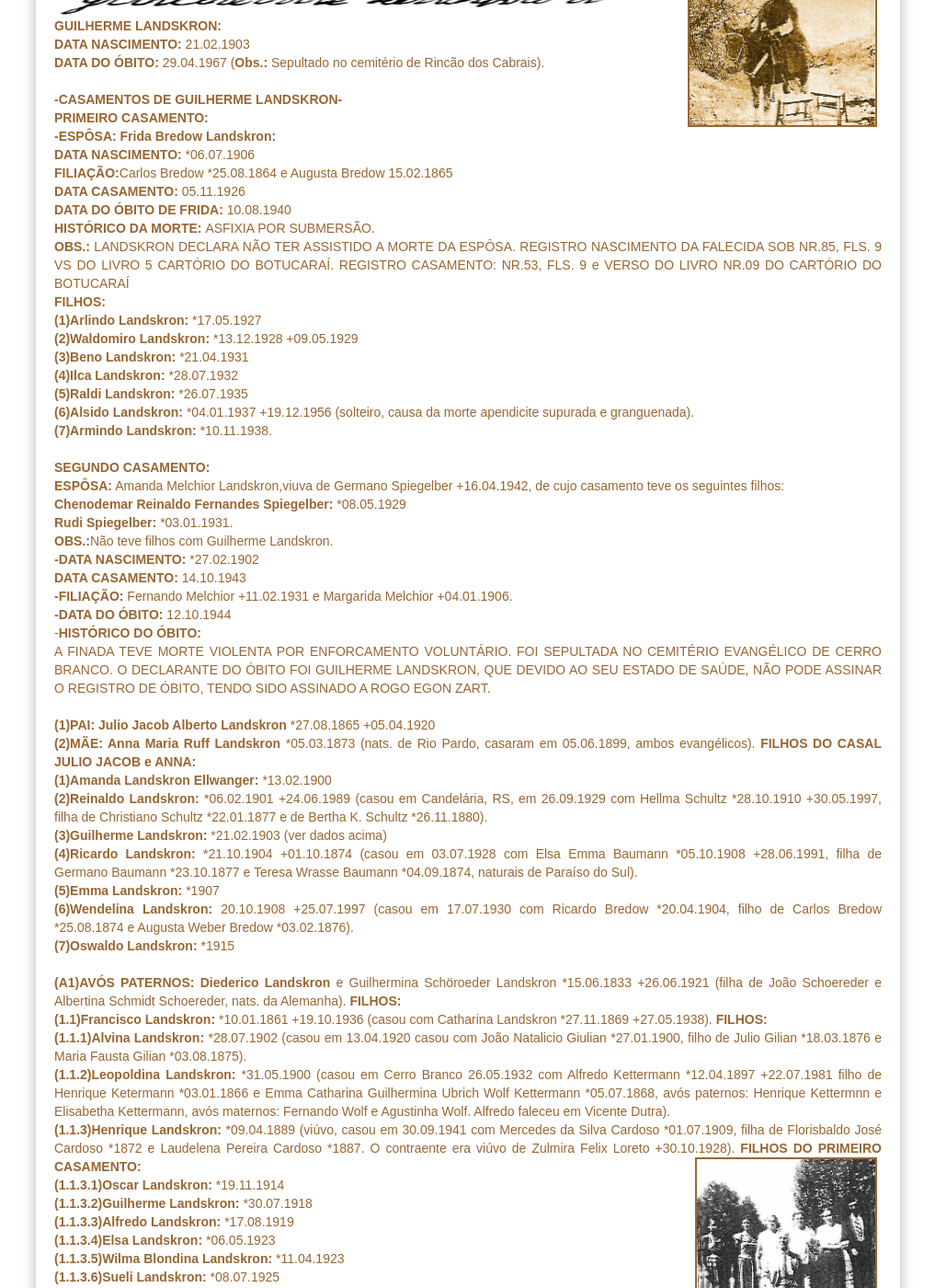
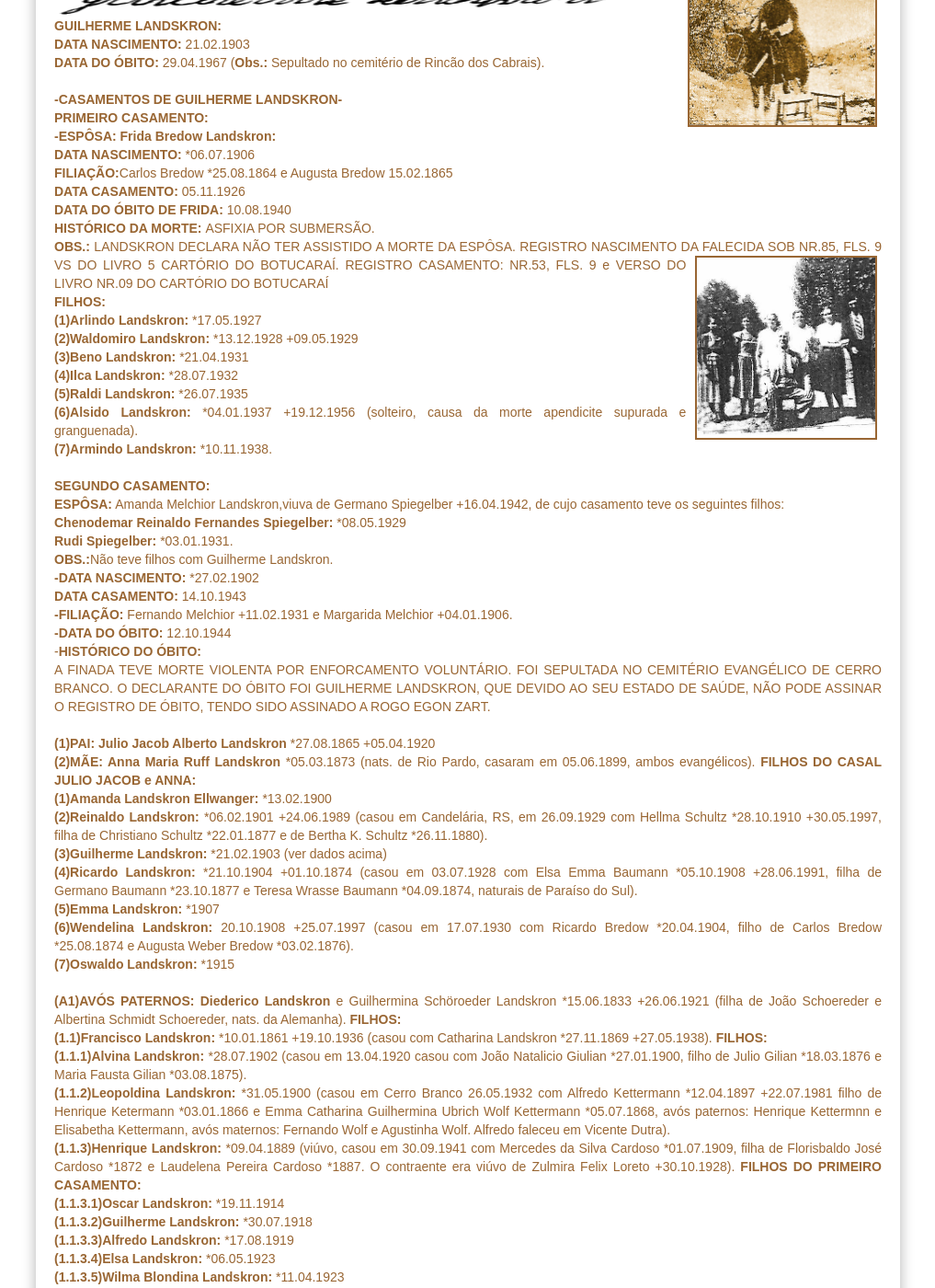
Before and after one commit to claudiovargas1955/claudiovargas1955.github.io, a Jekyll site: the page built from _pages/arvore-genealogica-de-guilherme landskron.html, in a window 1280 px wide and 1400 px high, scrolled down 464 px. Shown: the whole window at 92% size, without its empty margins (131-1148 px from the left). Built offline with Jekyll 4.4.1, drawn with Linux system fonts in a browser that asks for light colours; some web fonts are replaced.

Commit message:
Update arvore-genealogica-de-guilherme landskron.html

```diff
--- a/_pages/arvore-genealogica-de-guilherme landskron.html
+++ b/_pages/arvore-genealogica-de-guilherme landskron.html
@@ -72,6 +72,7 @@ de guilherme landskron-ano de 1899";/>
 <b>HISTÓRICO DA MORTE: </b>ASFIXIA POR SUBMERSÃO.<br>
 <b>OBS.:</b> LANDSKRON DECLARA NÃO TER ASSISTIDO A MORTE DA ESPÔSA.
 REGISTRO NASCIMENTO DA FALECIDA SOB NR.85, FLS. 9 VS DO LIVRO 5 CARTÓRIO DO BOTUCARAÍ. REGISTRO CASAMENTO: NR.53, FLS. 9 e VERSO DO
+<img class="dir" style="float:right"; src="/images/familialandskron.jpg" height="200px"; title="Landskron sentado ao centro";/>
 LIVRO NR.09 DO CARTÓRIO DO BOTUCARAÍ<br>
 <b>FILHOS:</b><br>
 <b>(1)Arlindo Landskron:</b> *17.05.1927<br>
@@ -122,7 +123,7 @@ Elisabetha Kettermann, avós maternos: Fernando Wolf e Agustinha Wolf. Alfredo f
 
 <b>(1.1.3)Henrique Landskron:</b> *09.04.1889 (viúvo, casou em 30.09.1941 com Mercedes da Silva Cardoso *01.07.1909, filha de Florisbaldo
 José Cardoso *1872 e Laudelena Pereira Cardoso *1887. O contraente era viúvo de Zulmira Felix Loreto +30.10.1928). <b>FILHOS DO PRIMEIRO
-<img class="dir" style="float:right"; src="/images/familialandskron.jpg" height="200px"; title="Landskron sentado ao centro";/>
+
 CASAMENTO:</b><br>
 <b>(1.1.3.1)Oscar Landskron: </b>*19.11.1914 <br>
 <b>(1.1.3.2)Guilherme Landskron: </b>*30.07.1918 <br>
```
